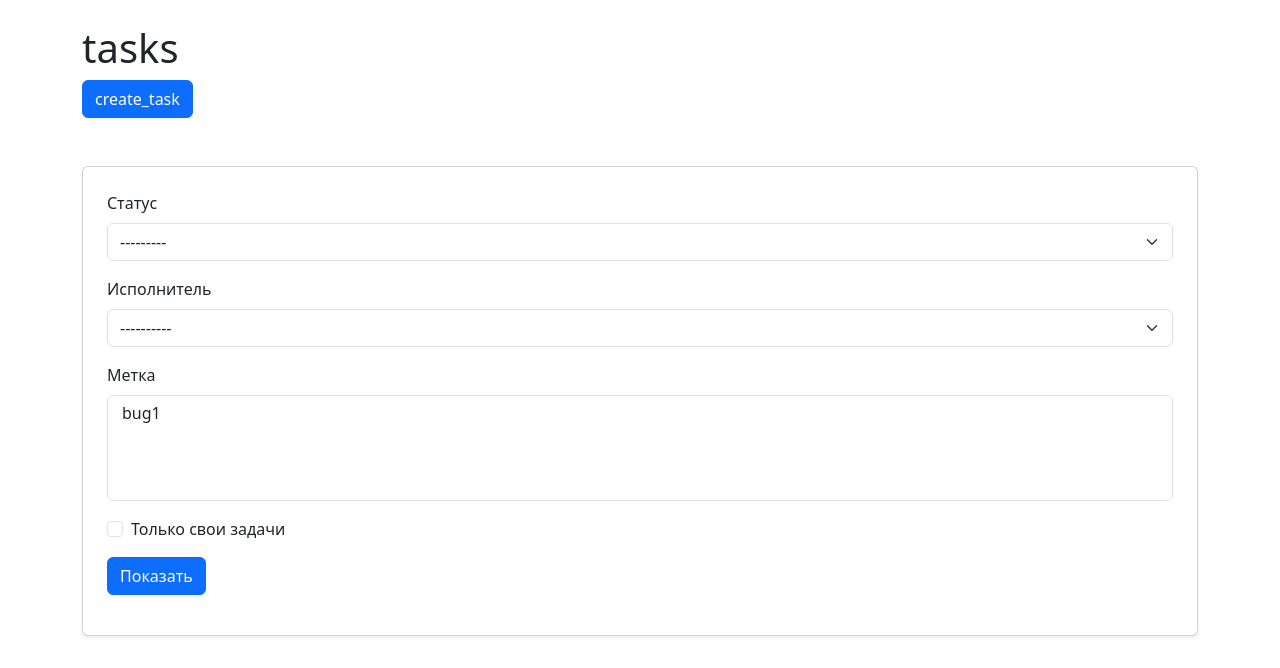
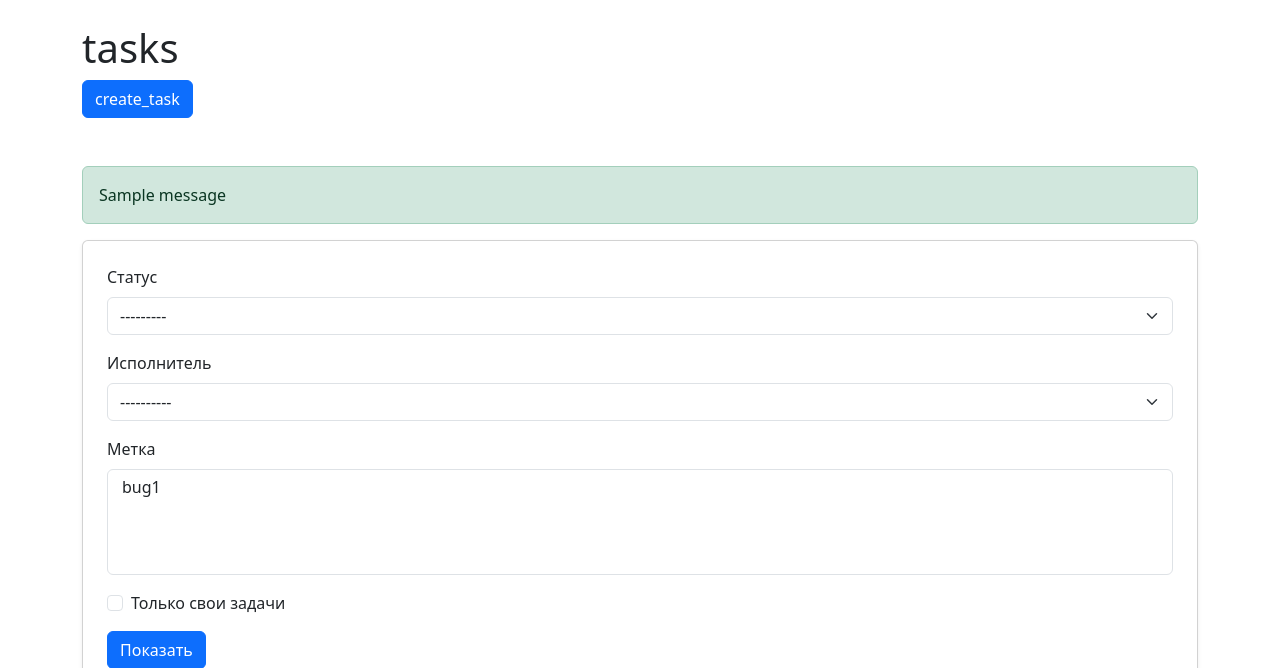
Before and after one commit to poweredbyskx/python-project-52, a Django app: page /tasks/ in a window 1280 px wide. Shown: the part 56-724 px from the top of the page. Run offline with Django 5.2, Linux system fonts and the light colour scheme; a user stored in the database is signed in; data comes from the database, SQL or seed files in the repository; tables that the repository leaves empty hold one stand-in row (values such as "Sample post"); one stand-in notice (Sample message) is shown; some libraries are stand-ins or nearby versions.

Commit message:
финальные правки

```diff
--- a/task_manager/tasks/templates/tasks/task_filter.html
+++ b/task_manager/tasks/templates/tasks/task_filter.html
@@ -10,6 +10,14 @@
 {% endblock %}
 
 {% block content %}
+{% if messages %}
+  {% for message in messages %}
+    <div class="alert alert-{{ message.tags }}">
+      {{ message }}
+    </div>
+  {% endfor %}
+{% endif %}
+
 <div class="card shadow-sm">
     <div class="card-body p-4">
         <form action="{% url 'tasks:list' %}" method="get">
--- a/task_manager/users/views.py
+++ b/task_manager/users/views.py
@@ -100,10 +100,8 @@ class UsersFormDeleteView(LoginRequiredMixin, View):
             messages.error(request, _("delete_permission_error"))
             return redirect('users:users')
 
-        has_tasks = Task.objects.filter(author_id=pk).exists() or Task.objects.filter(executor_id=pk).exists()
-        if has_tasks:
-            messages.error(request, _("remove_error"))
-            return redirect('users:users')
+        Task.objects.filter(author_id=pk).delete()
+        Task.objects.filter(executor_id=pk).delete()
 
         user.delete()
         messages.success(request, _("remove_success"))
```
Also changed, not shown: task_manager/users/templates/users/delete.html (+4 -3 lines).
